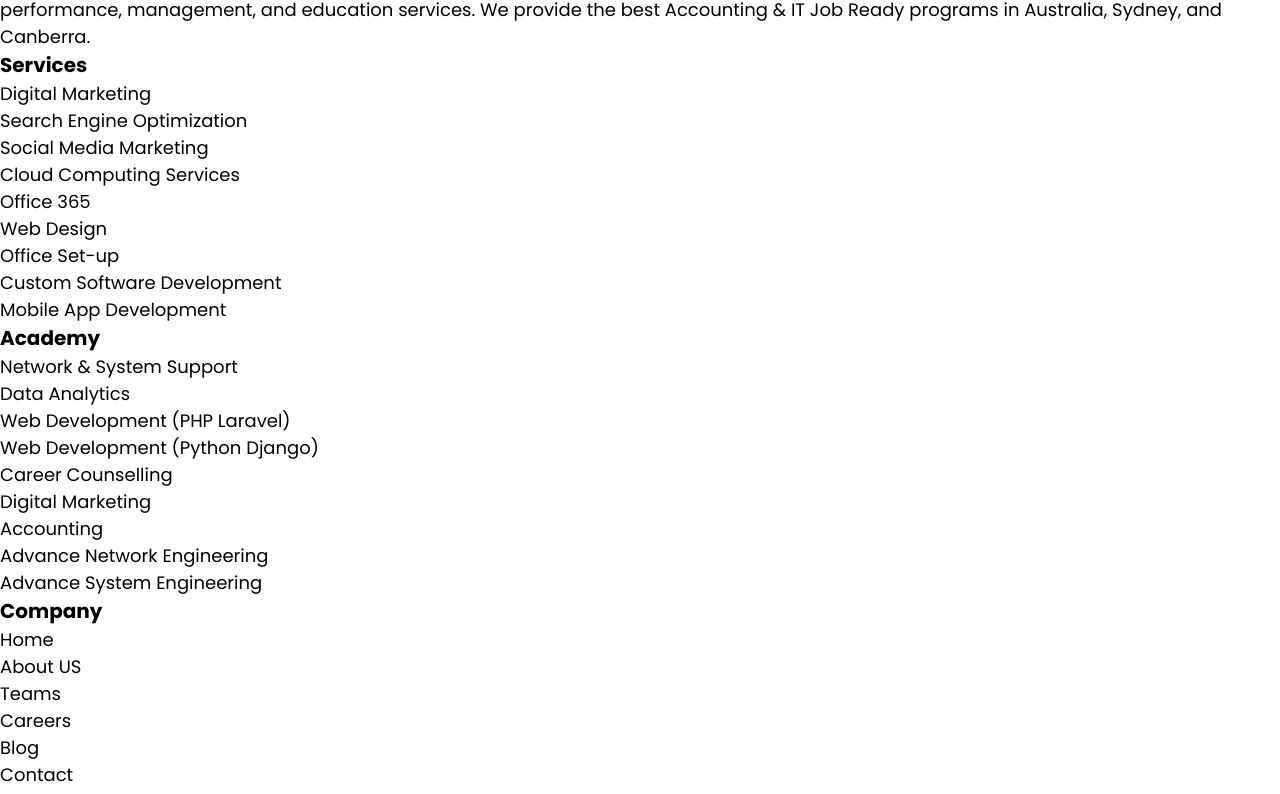
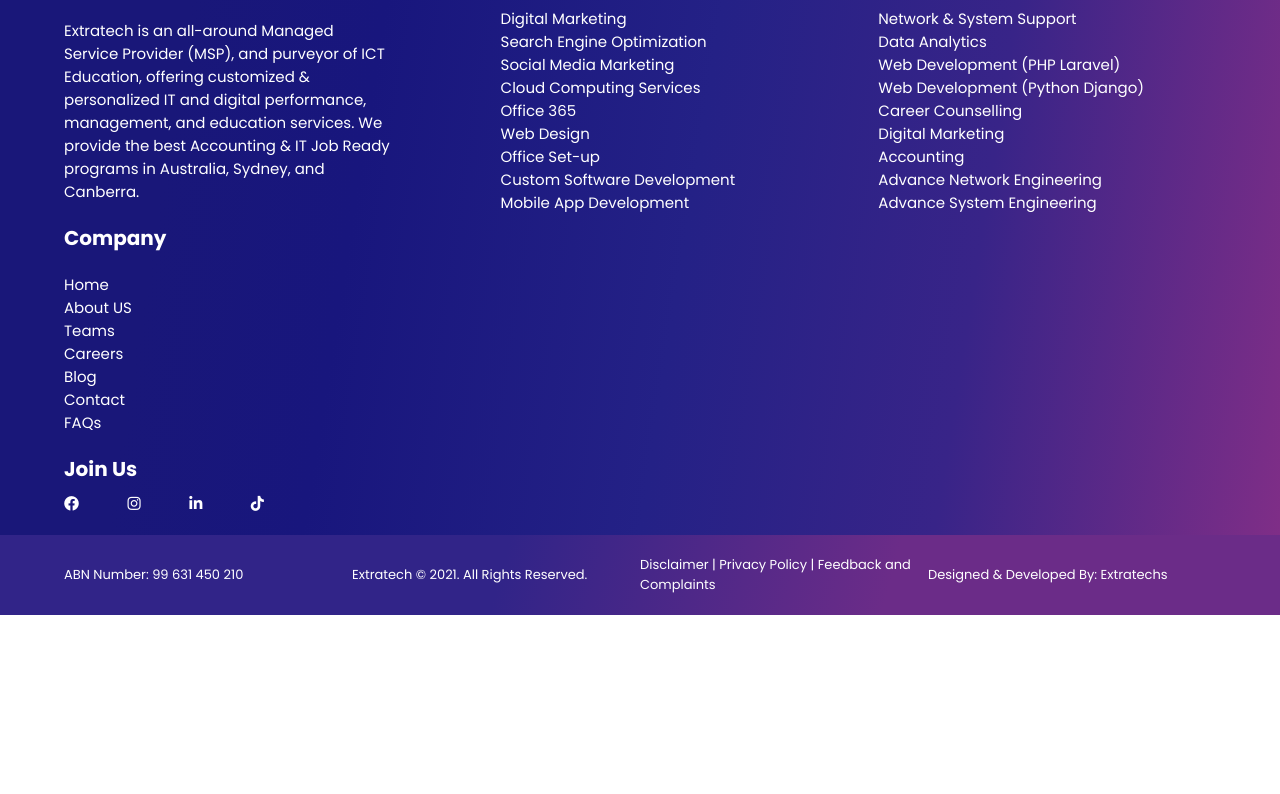
Before and after one commit to labu-manandhar/css-test, a plain HTML site: page index.html in a window 1280 px wide. Shown: the part 6432-7226 px from the top of the page. After the commit the page ends 7047 px from the top, so only its background shows below. Drawn offline with Linux system fonts and the light colour scheme.

Commit message:
footer added

```diff
--- a/index.html
+++ b/index.html
@@ -497,8 +497,10 @@
         </div>
 
       <section class="footer">
+
+        <div class="footer-container-wrap">
           <div class="footer-container">
-          <div class="footer-desc">
+            <div class="footer-desc footer-col">
               <img src="./img/Extratech-Logo.png" alt="Extratech Logo" />
               <p>
                 Extratech is an all-around Managed Service Provider (MSP), and
@@ -508,7 +510,7 @@
                 Sydney, and Canberra.
               </p>
             </div>
-          <div class="footer-links">
+            <div class="footer-services footer-col">
               <h4>Services</h4>
               <ul>
                 <li>Digital Marketing</li>
@@ -522,7 +524,7 @@
                 <li>Mobile App Development</li>
               </ul>
             </div>
-          <div class="footer-links">
+            <div class="footer-academy footer-col">
               <h4>Academy</h4>
               <ul>
                 <li>Network & System Support</li>
@@ -536,7 +538,7 @@
                 <li>Advance System Engineering</li>
               </ul>
             </div>
-          <div class="footer-links">
+            <div class="footer-links footer-col">
               <div class="company">
                 <h4>Company</h4>
                 <ul>
@@ -551,13 +553,18 @@
               </div>
               <div class="socials">
                 <h4>Join Us</h4>
+                <div class="social-icons">
                   <i class="fa-brands fa-facebook fa-xl"></i>
                 <i class="fa-brands fa-instagram fa-xl"></i>
                 <i class="fa-brands fa-linkedin-in fa-xl"></i>
                 <i class="fa-brands fa-tiktok fa-xl"></i>
                 </div>
+
               </div>
             </div>
+          </div>
+        </div>
+         <div class="footer-bottom-wrap">
           <div class="footer-bottom">
             <p>ABN Number: 99 631 450 210</p>
             <p>Extratech © 2021. All Rights Reserved.</p>
@@ -567,6 +574,9 @@
               <a href="https://extratechs.com.au/">Extratechs</a>
             </p>
           </div>
+         </div>
+
+
       </section>
     </main>
   </body>
--- /dev/null
+++ b/styles/_footer.scss
@@ -0,0 +1,81 @@
+
+.footer-container-wrap{
+  background: linear-gradient(98.92deg,#191779 14.7%,#18167d 28.98%,#242186 53.5%,#382488 74.88%,#802e87 100.35%);
+  color:white;
+  p,li,a{
+    font-size: 1.5rem;
+    color:white;
+  }
+}
+.footer-container {
+  width: 90%;
+  margin: auto;
+  padding:3rem 0rem;
+  min-height: 50vh;
+  display: flex;
+  justify-content: space-between;
+  align-items: center;
+  flex-wrap: wrap;
+}
+.footer-col{
+  h4{
+    margin-bottom: 2rem;
+  }
+}
+
+.footer-desc {
+  flex:3 1 30rem;
+  margin-right: 4rem;
+  img,p{
+    margin: 0rem 3rem 2rem 0rem;
+  }
+
+}
+.footer-services{
+  flex:2 1 30rem;
+  margin-left: 4rem;
+
+
+}
+.footer-academy{
+  flex:2 1 30rem;
+  margin-left: 4rem;
+
+}
+.footer-links{
+  flex:1 1 30rem;
+
+}
+.company{
+  margin-bottom: 2rem;
+}
+.social-icons{
+  display: flex;
+  justify-content: space-between;
+  max-width: 20rem;
+}
+.footer-bottom-wrap{
+  background: linear-gradient(105.27deg,#312488 39.28%,#6b2c88 69.39%);
+  color: white;
+  a{
+    color: white;
+  }
+
+}
+.footer-bottom{
+  width: 90%;
+  margin: auto;
+  min-height: 10vh;
+  display: flex;
+  align-items: center;
+  justify-content: center;
+  flex-wrap: wrap;
+  p,li,a{
+    font-size: 1.3rem;
+    color:white;
+  }
+  p{
+    flex: 1 1 25rem;
+
+  }
+}
--- a/styles/_middle.scss
+++ b/styles/_middle.scss
@@ -244,7 +244,7 @@
   max-width: 35rem;
   margin: 3rem;
   background: rgb(232, 241, 255) ;
-  box-shadow: 0px 10px 10px rgba(0,0,0,0.1), 0px 20px 20px rgba(0,0,0,0.1),0px -10px 10px rgba(0,0,0,0.1),;
+  box-shadow: 0px 10px 10px rgba(0,0,0,0.1), 0px 20px 20px rgba(0,0,0,0.1), 0px -10px 10px rgba(0,0,0,0.1);
   border-radius: 20px;
   img{
     padding: 2rem;
--- a/styles/style.scss
+++ b/styles/style.scss
@@ -20,3 +20,4 @@ $gray-text: #2c2c2c;
 @import "nav-hero";
 @import "feature-services";
 @import "middle";
+@import "footer";
```
Also changed, not shown: styles/style.css, 1 other file. Lines whose indentation alone changed are shown as unchanged.
